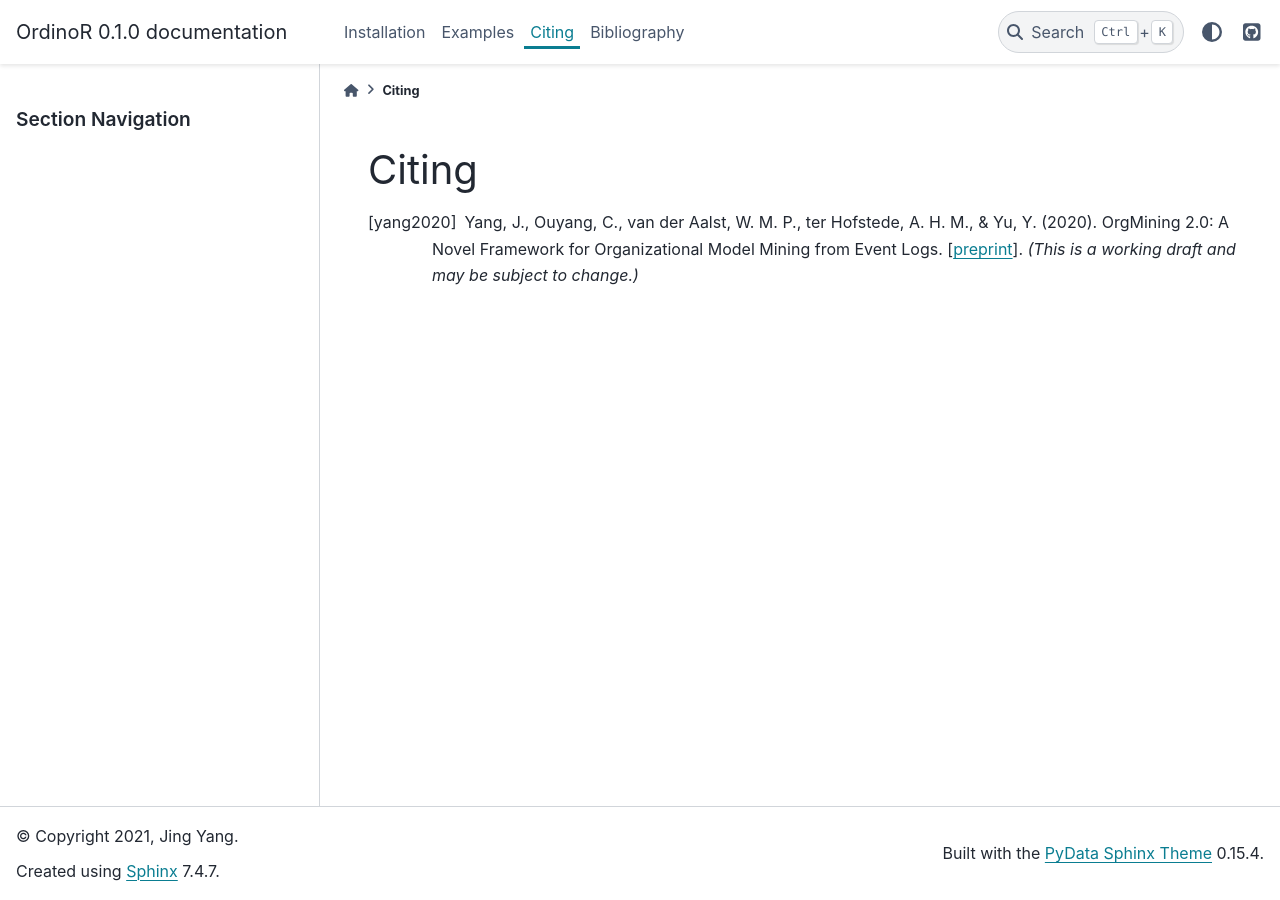
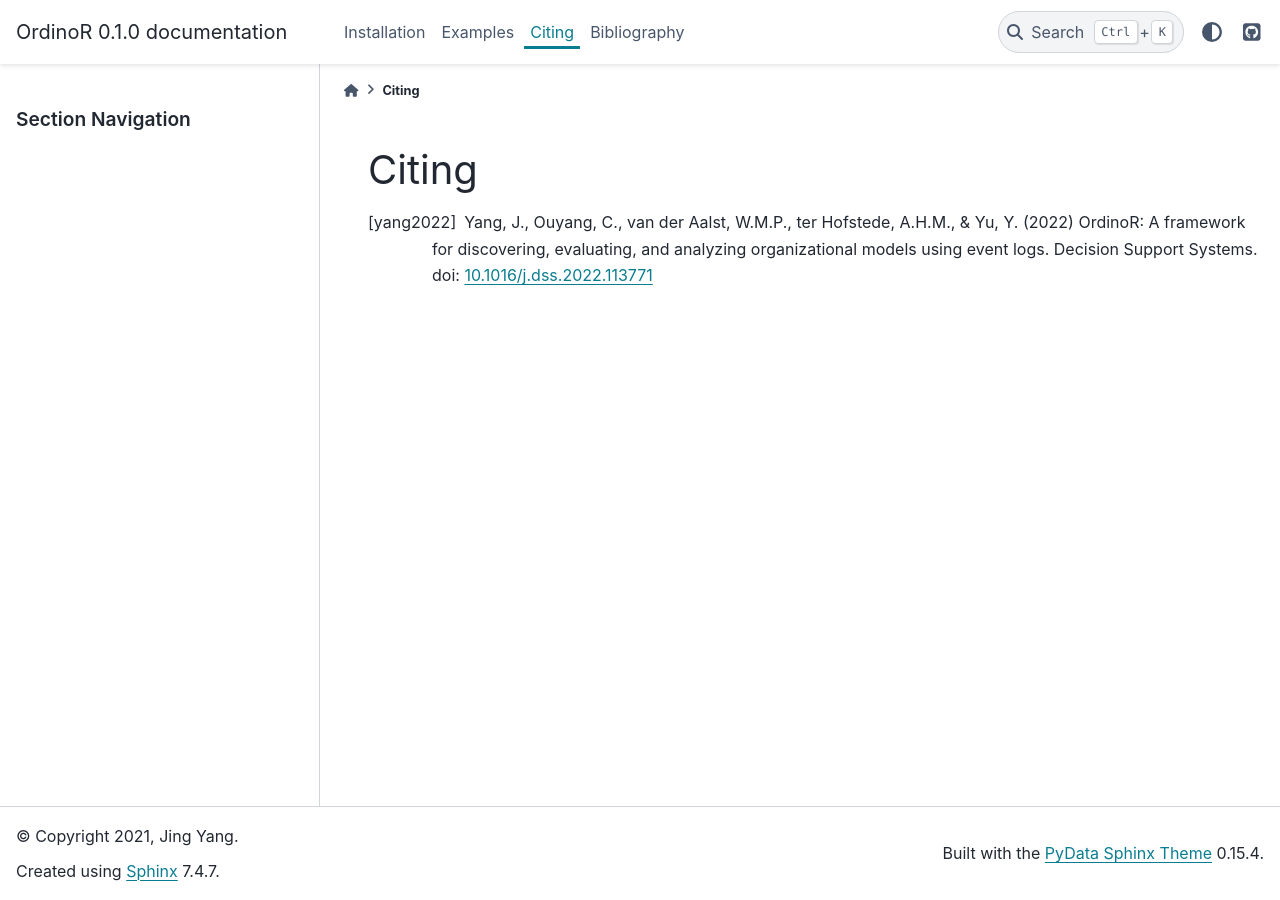
Before and after one commit to roy-jingyang/OrdinoR-doc, a Sphinx documentation site: the page built from source/citing.rst, in a window 1280 px wide. Built offline with Sphinx 7.4.7 and the PyData theme 0.15.4, drawn with Linux system fonts in a browser that asks for light colours.

Commit message:
update framework paper ref

```diff
--- a/source/citing.rst
+++ b/source/citing.rst
@@ -4,8 +4,7 @@
 Citing
 ******
 
-.. [yang2020] Yang, J., Ouyang, C., van der Aalst, W. M.
-    P., ter Hofstede, A. H. M., & Yu, Y. (2020). OrgMining 2.0: A Novel
-    Framework for Organizational Model Mining from Event Logs. [`preprint
-    <https://arxiv.org/abs/2011.12445>`_]. *(This is a working draft and
-    may be subject to change.)*
+.. [yang2022] Yang, J., Ouyang, C., van der Aalst, W.M.P., ter Hofstede,
+    A.H.M., & Yu, Y. (2022) OrdinoR: A framework for discovering,
+    evaluating, and analyzing organizational models using event logs.
+    Decision Support Systems. doi: `10.1016/j.dss.2022.113771 <https://doi.org/10.1016/j.dss.2022.113771>`_
--- a/source/examples/index.rst
+++ b/source/examples/index.rst
@@ -7,7 +7,7 @@ This page provides a list of example applications developed based on
 *OrdinoR*.
 
 Examples related to the organizational model mining framework paper
-[yang2020]_ include:
+[yang2022]_ include:
 
 * :ref:`examples_2021arya`
 * :ref:`examples_2021om2-experiments`
```
